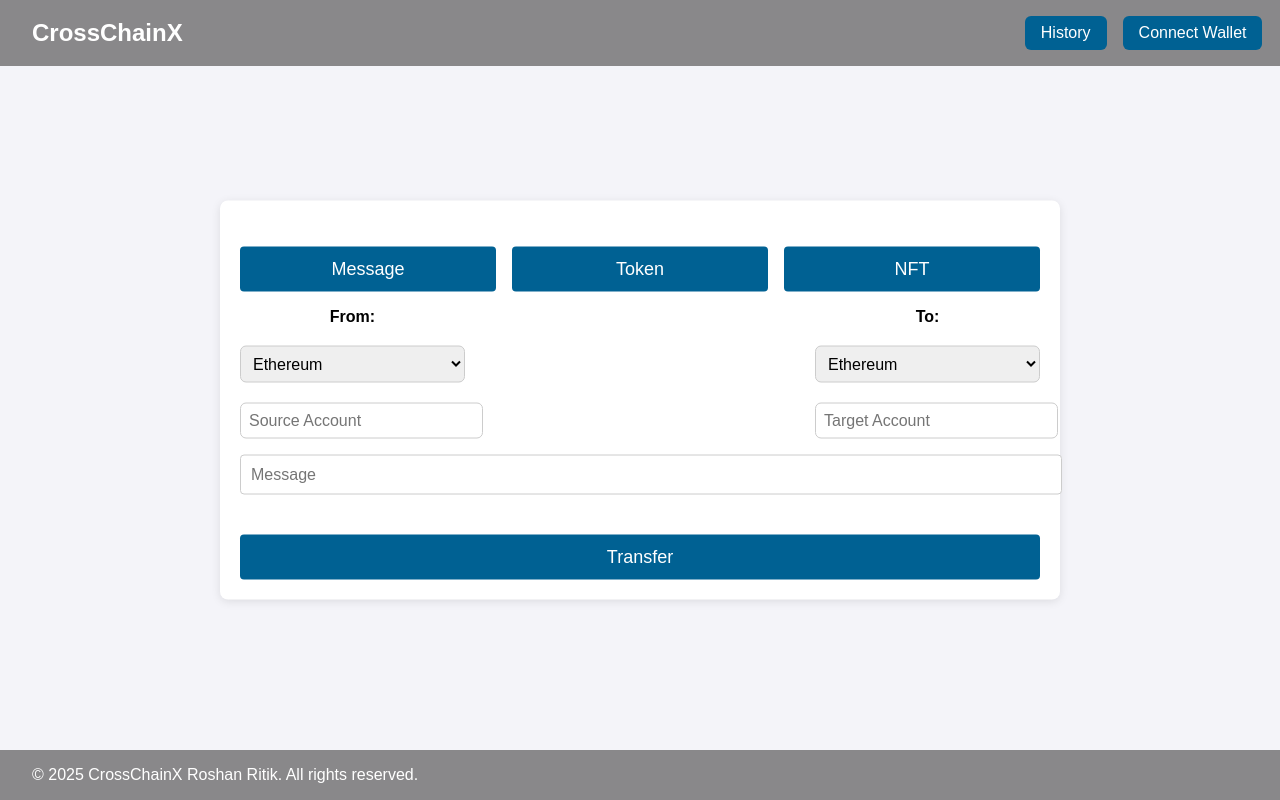
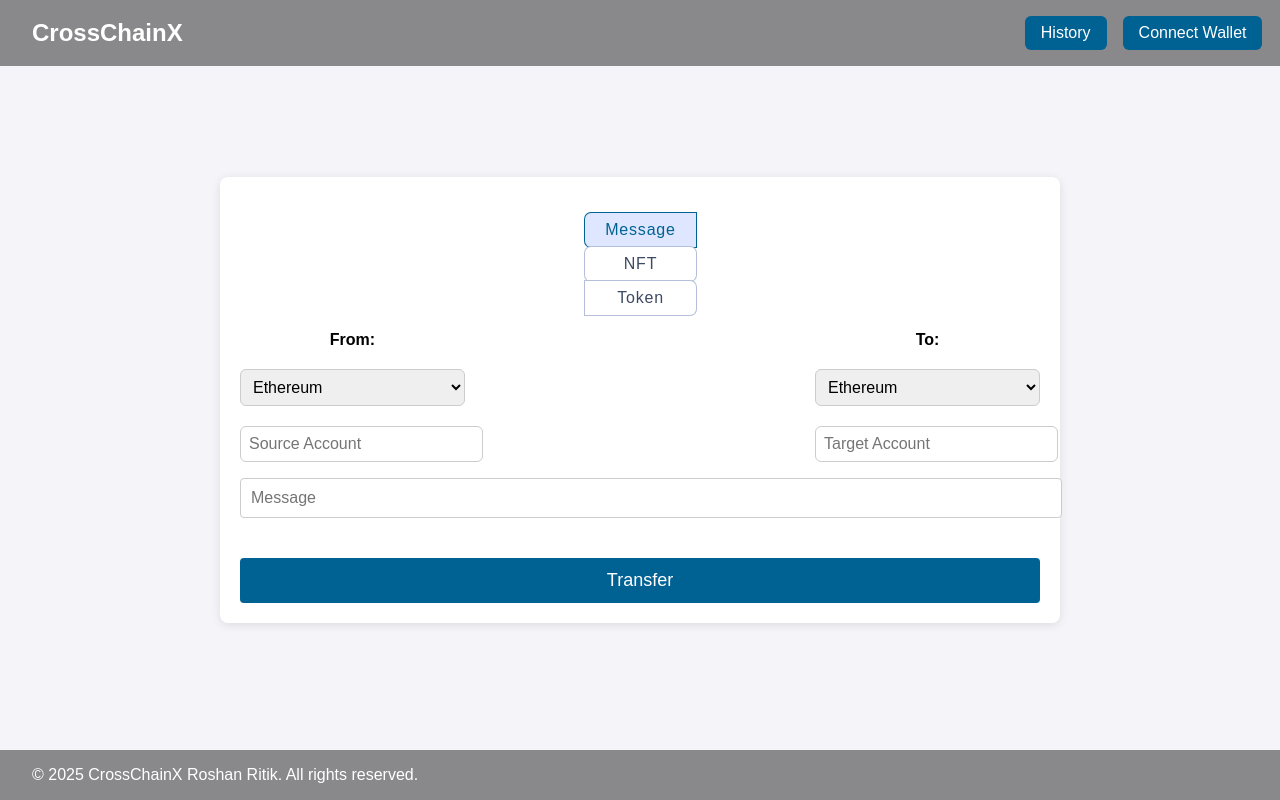
Before and after one commit to roshandeep35/blockchain-interoperability, a React (Create React App) app in the folder frontend/: page / in a window 1280 px wide. Built offline with nearby package versions, Linux system fonts and the light colour scheme.

Commit message:
(Enhance): Transfer Type Selector

```diff
--- a/frontend/src/components/transferTypeSelector.js
+++ b/frontend/src/components/transferTypeSelector.js
@@ -1,10 +1,38 @@
 import '../componentStyles/transferTypeSelector.css'
 export const TransferTypeSelector = ({ selectedType, setSelectedType }) => {
-    return (
-        <div className="transfer-type-selector">
-            <button onClick={() => setSelectedType('message')} className={selectedType === 'message' ? 'active' : ''}>Message</button>
-            <button onClick={() => setSelectedType('token')} className={selectedType === 'token' ? 'active' : ''}>Token</button>
-            <button onClick={() => setSelectedType('nft')} className={selectedType === 'nft' ? 'active' : ''}>NFT</button>
+  return (
+
+      <div className="transfer-type-selector">
+        <div>
+          <label>
+            <input
+              type="radio"
+              name="radio"
+              checked={selectedType === 'message'}
+              onChange={() => setSelectedType('message')}
+            />
+            <span>Message</span>
+          </label>
+          <label>
+            <input
+              type="radio"
+              name="radio"
+              checked={selectedType === 'nft'}
+              onChange={() => setSelectedType('nft')}
+            />
+            <span>NFT</span>
+          </label>
+          <label>
+            <input
+              type="radio"
+              name="radio"
+              checked={selectedType === 'token'}
+              onChange={() => setSelectedType('token')}
+            />
+            <span>Token</span>
+          </label>
         </div>
-    );
+      </div>
+
+  );
 };
```
